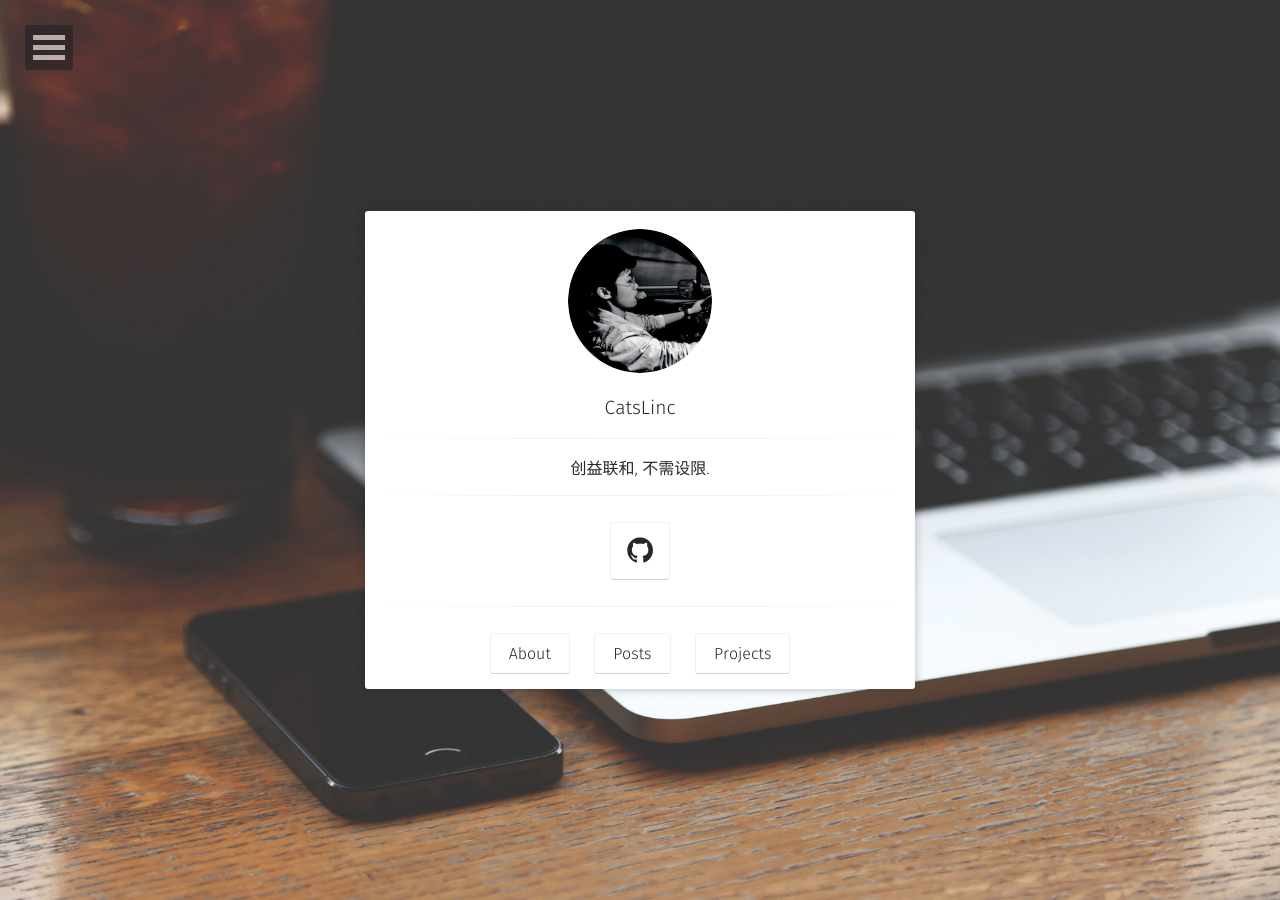
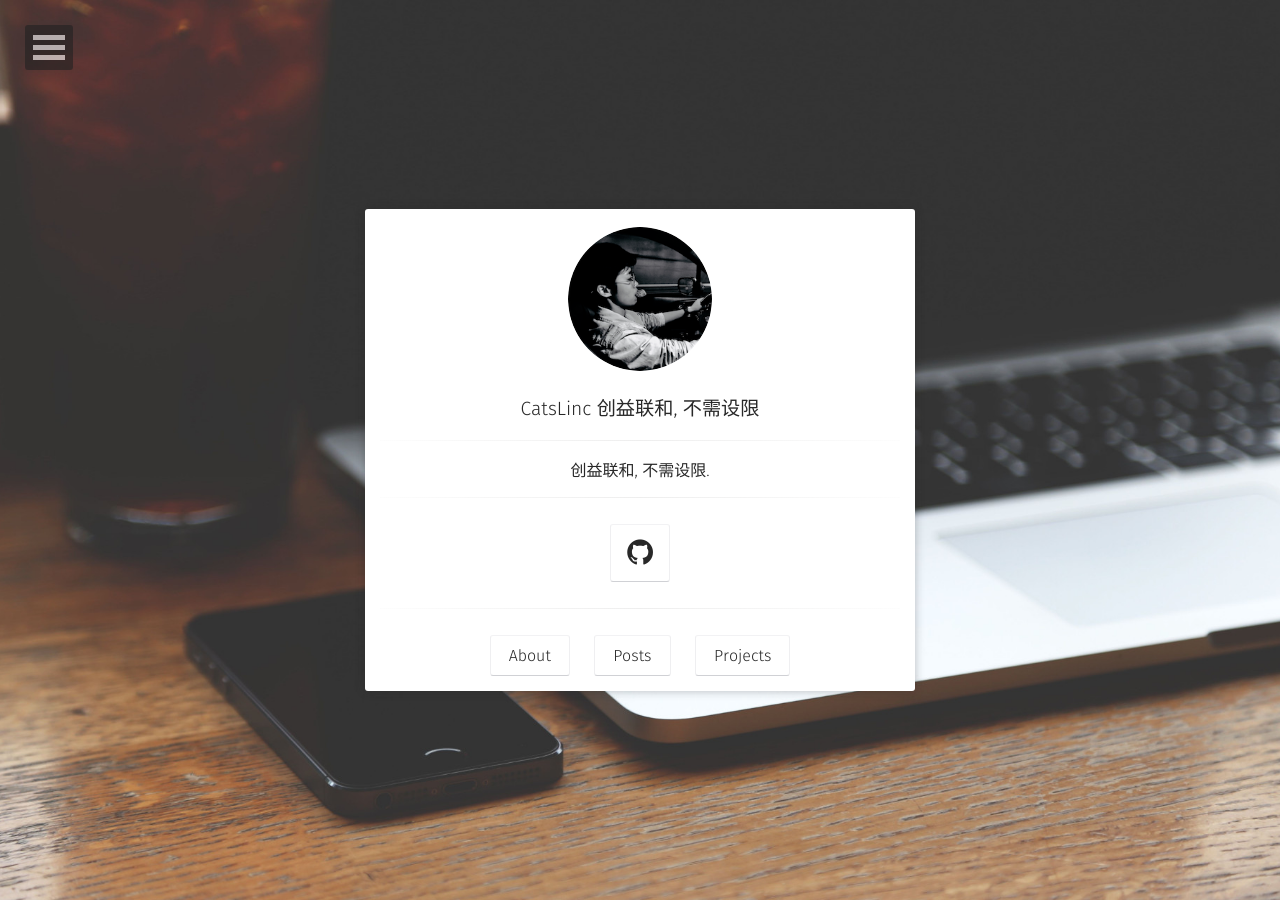
Before and after one commit to bossguloi/bossguloi.github.io, a Jekyll site: the page built from index.html, in a window 1280 px wide. Built offline with Jekyll 4.4.1, drawn with Linux system fonts in a browser that asks for light colours; some web fonts are replaced.

Commit message:
Update _config.yml

```diff
--- a/_config.yml
+++ b/_config.yml
@@ -1,5 +1,5 @@
 # Site
-title:              CatsLinc
+title:              CatsLinc 创益联和, 不需设限
 bio:                '创益联和, 不需设限.'
 description:        "创益联和, 不需设限."
 reading_time:       true
--- a/_includes/nav.html
+++ b/_includes/nav.html
@@ -1,7 +1,7 @@
 	<nav id="dl-menu" class="dl-menuwrapper" role="navigation">
 		<button class="dl-trigger">Open Menu</button>
 		<ul class="dl-menu">
-			<li><a href="{{ site.url }}/">创益联和, 不需设限.</a></li>
+			<li><a href="{{ site.url }}/">Home</a></li>
 			<li>
 				<a href="#">About</a>
 				<ul class="dl-submenu">
```
